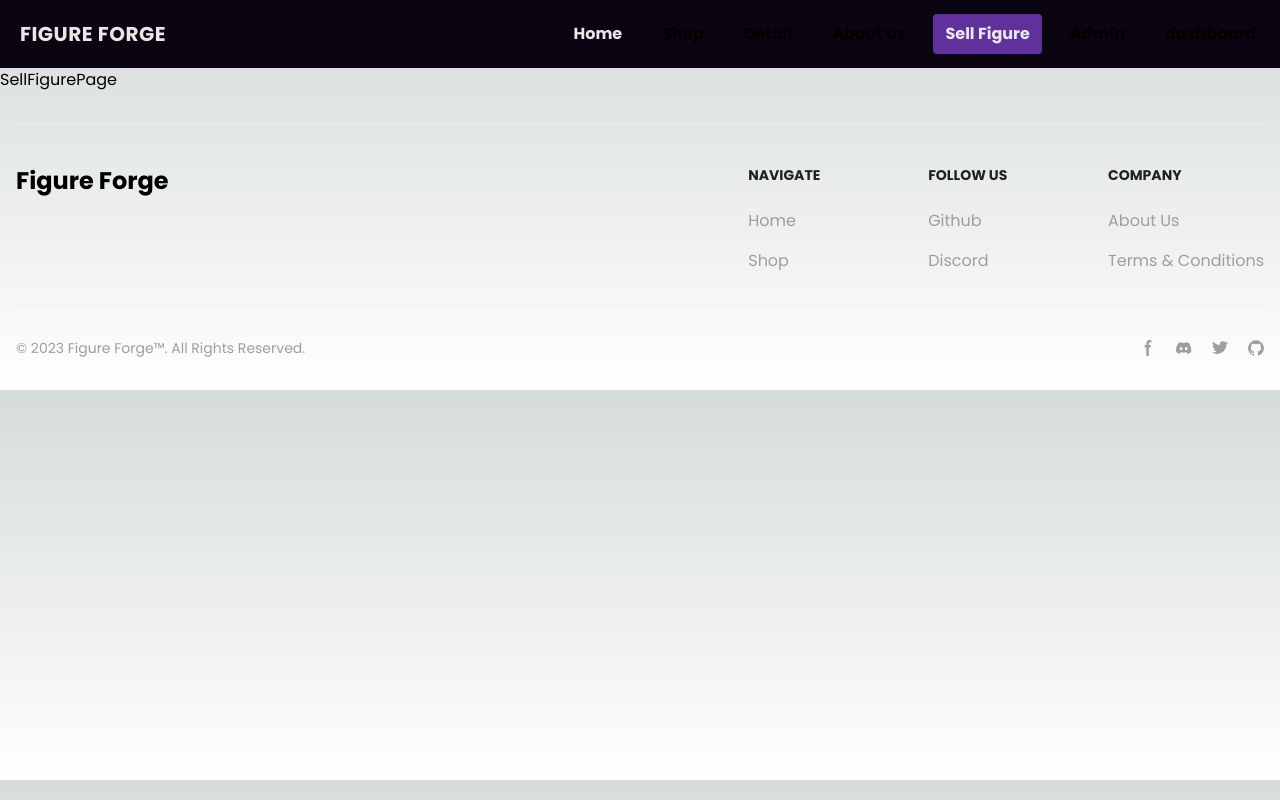
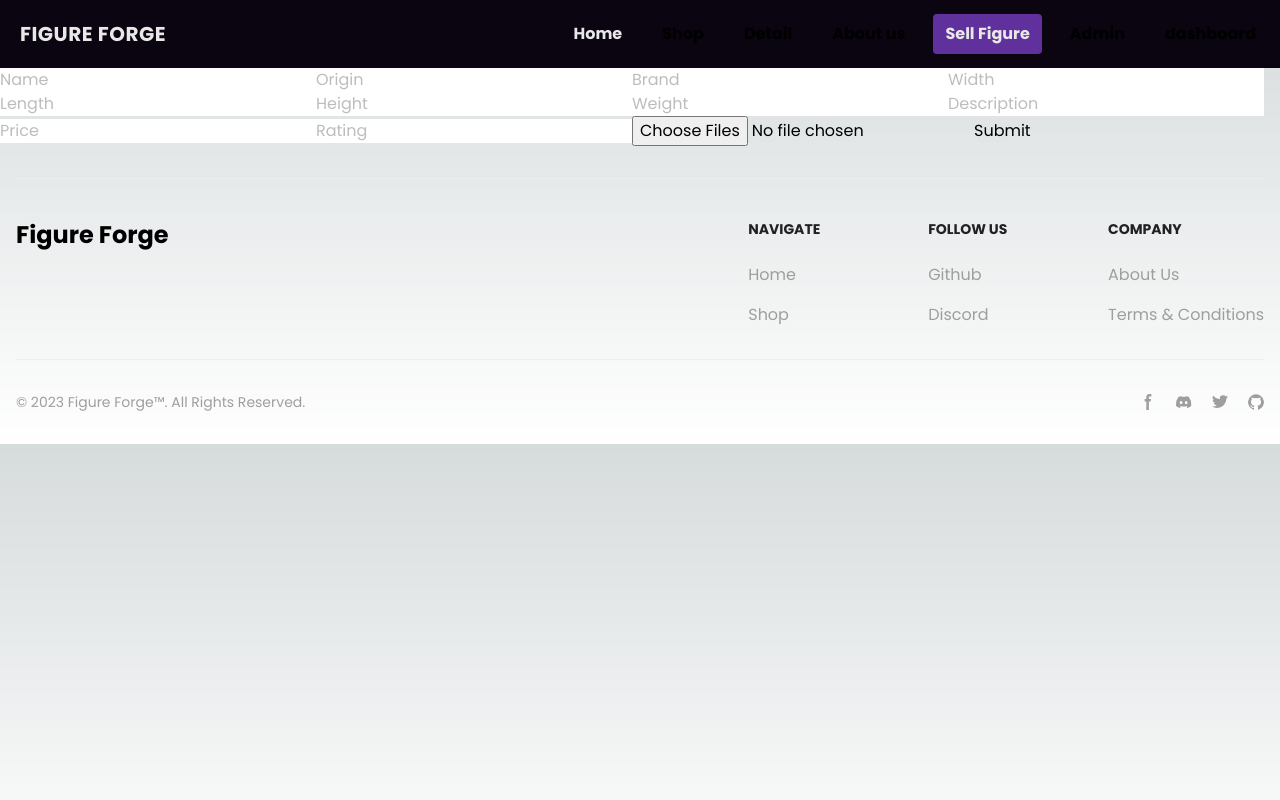
Before and after one commit to SunRise-11/figure-forge-shop, a Next.js app in the folder frontend/: page /sell-figure in a window 1280 px wide. Built offline with nearby package versions, Linux system fonts and the light colour scheme.

Commit message:
Render form on Sell Figure page

```diff
--- a/frontend/src/app/(public)/sell-figure/page.tsx
+++ b/frontend/src/app/(public)/sell-figure/page.tsx
@@ -1,7 +1,9 @@
-import React from "react";
+import { SellFigureForm } from '@/app/components/public/SellFigureForm';
+import React from 'react';
 
 const SellFigurePage = () => {
-  return <div>SellFigurePage</div>;
+  return <SellFigureForm />;
 };
 
+
 export default SellFigurePage;
```
